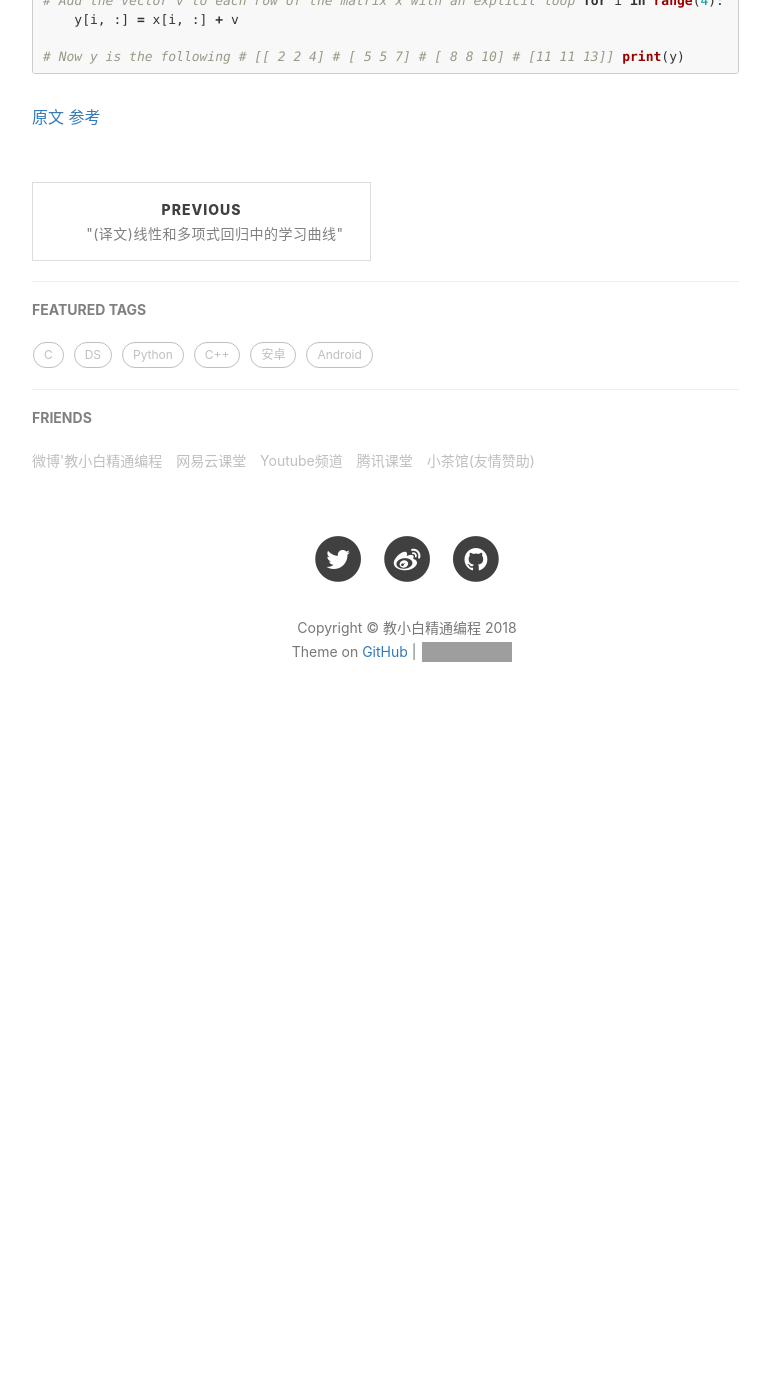
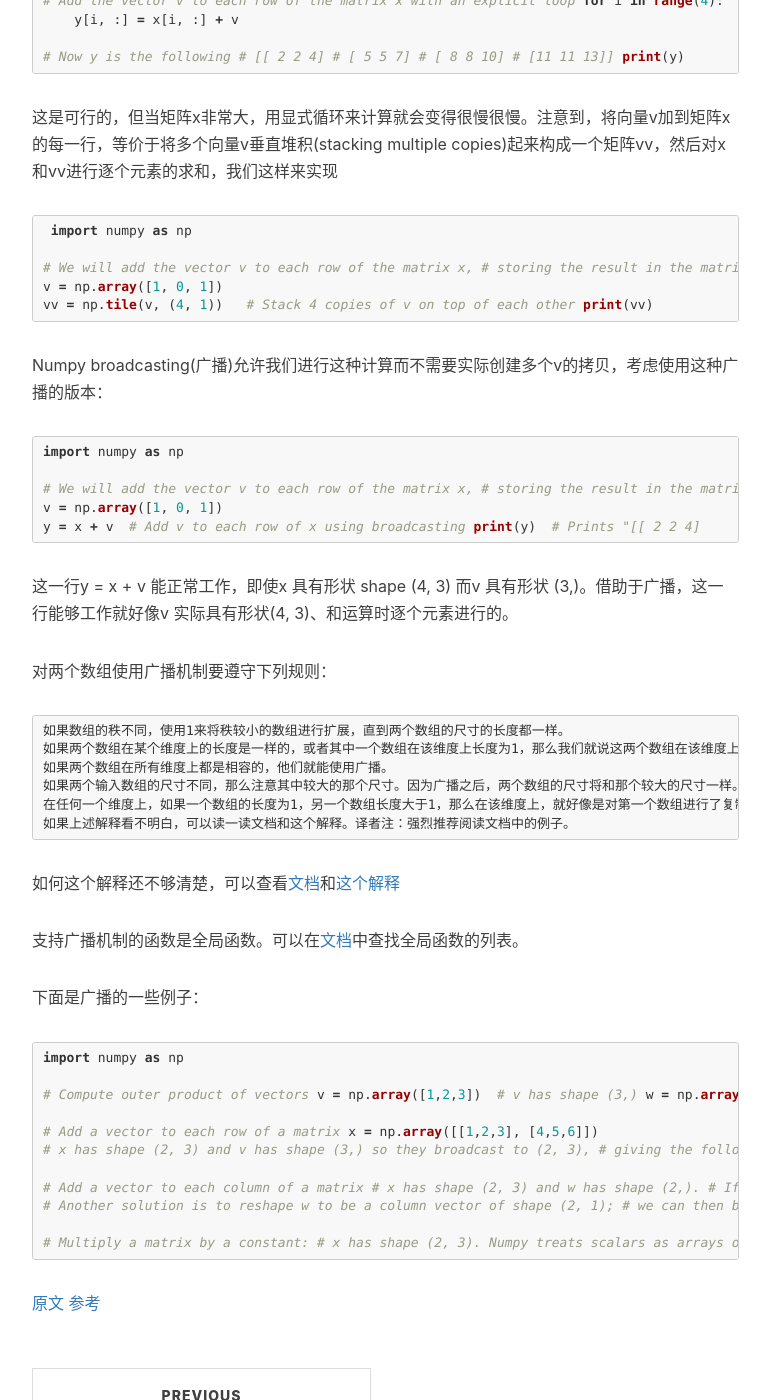
Before and after one commit to xuepro/xuepro.github.io, a Jekyll site: the page built from _posts/2018-05-09-Python Numpy Tutorial.md, in a window 1280 px wide and 1400 px high, scrolled down 12059 px. Shown: the whole window, without its empty margins (233-1003 px from the left). Built offline with Jekyll 4.4.1, drawn with Linux system fonts in a browser that asks for light colours; nearby versions of some CDN libraries; our own code applies the rules of GitHub Pages for plain Markdown files; comment, search, counter and statistics services are not loaded; before the commit the page ends 12815 px from its top, so only the background shows below that; grey boxes are pictures that could not be loaded.

Commit message:
Update 2018-05-09-Python Numpy Tutorial.md

````diff
--- a/_posts/2018-05-09-Python Numpy Tutorial.md
+++ b/_posts/2018-05-09-Python Numpy Tutorial.md
@@ -679,7 +679,100 @@ for i in range(4):
 #  [11 11 13]]
 print(y)
 ```
+这是可行的，但当矩阵x非常大，用显式循环来计算就会变得很慢很慢。注意到，将向量v加到矩阵x的每一行，等价于将多个向量v垂直堆积(stacking multiple copies)起来构成一个矩阵vv，然后对x和vv进行逐个元素的求和，我们这样来实现
+ ```python
+ import numpy as np
 
+# We will add the vector v to each row of the matrix x,
+# storing the result in the matrix y
+x = np.array([[1,2,3], [4,5,6], [7,8,9], [10, 11, 12]])
+v = np.array([1, 0, 1])
+vv = np.tile(v, (4, 1))   # Stack 4 copies of v on top of each other
+print(vv)                 # Prints "[[1 0 1]
+                          #          [1 0 1]
+                          #          [1 0 1]
+                          #          [1 0 1]]"
+y = x + vv  # Add x and vv elementwise
+print(y)  # Prints "[[ 2  2  4
+          #          [ 5  5  7]
+          #          [ 8  8 10]
+          #          [11 11 13]]"
+ ```
+Numpy broadcasting(广播)允许我们进行这种计算而不需要实际创建多个v的拷贝，考虑使用这种广播的版本：
+```python
+import numpy as np
+
+# We will add the vector v to each row of the matrix x,
+# storing the result in the matrix y
+x = np.array([[1,2,3], [4,5,6], [7,8,9], [10, 11, 12]])
+v = np.array([1, 0, 1])
+y = x + v  # Add v to each row of x using broadcasting
+print(y)  # Prints "[[ 2  2  4]
+          #          [ 5  5  7]
+          #          [ 8  8 10]
+          #          [11 11 13]]"
+```
+这一行y = x + v 能正常工作，即使x 具有形状 shape (4, 3) 而v 具有形状 (3,)。借助于广播，这一行能够工作就好像v 实际具有形状(4, 3)、和运算时逐个元素进行的。
+
+对两个数组使用广播机制要遵守下列规则：
+```
+如果数组的秩不同，使用1来将秩较小的数组进行扩展，直到两个数组的尺寸的长度都一样。
+如果两个数组在某个维度上的长度是一样的，或者其中一个数组在该维度上长度为1，那么我们就说这两个数组在该维度上是相容的。
+如果两个数组在所有维度上都是相容的，他们就能使用广播。
+如果两个输入数组的尺寸不同，那么注意其中较大的那个尺寸。因为广播之后，两个数组的尺寸将和那个较大的尺寸一样。
+在任何一个维度上，如果一个数组的长度为1，另一个数组长度大于1，那么在该维度上，就好像是对第一个数组进行了复制。
+如果上述解释看不明白，可以读一读文档和这个解释。译者注：强烈推荐阅读文档中的例子。
+```
+
+如何这个解释还不够清楚，可以查看[文档](http://docs.scipy.org/doc/numpy/user/basics.broadcasting.html)和[这个解释](http://wiki.scipy.org/EricsBroadcastingDoc)
+
+支持广播机制的函数是全局函数。可以在[文档](http://docs.scipy.org/doc/numpy/reference/ufuncs.html#available-ufuncs)中查找全局函数的列表。
+
+下面是广播的一些例子：
+```python
+import numpy as np
+
+# Compute outer product of vectors
+v = np.array([1,2,3])  # v has shape (3,)
+w = np.array([4,5])    # w has shape (2,)
+# To compute an outer product, we first reshape v to be a column
+# vector of shape (3, 1); we can then broadcast it against w to yield
+# an output of shape (3, 2), which is the outer product of v and w:
+# [[ 4  5]
+#  [ 8 10]
+#  [12 15]]
+print(np.reshape(v, (3, 1)) * w)
+
+# Add a vector to each row of a matrix
+x = np.array([[1,2,3], [4,5,6]])
+# x has shape (2, 3) and v has shape (3,) so they broadcast to (2, 3),
+# giving the following matrix:
+# [[2 4 6]
+#  [5 7 9]]
+print(x + v)
+
+# Add a vector to each column of a matrix
+# x has shape (2, 3) and w has shape (2,).
+# If we transpose x then it has shape (3, 2) and can be broadcast
+# against w to yield a result of shape (3, 2); transposing this result
+# yields the final result of shape (2, 3) which is the matrix x with
+# the vector w added to each column. Gives the following matrix:
+# [[ 5  6  7]
+#  [ 9 10 11]]
+print((x.T + w).T)
+# Another solution is to reshape w to be a column vector of shape (2, 1);
+# we can then broadcast it directly against x to produce the same
+# output.
+print(x + np.reshape(w, (2, 1)))
+
+# Multiply a matrix by a constant:
+# x has shape (2, 3). Numpy treats scalars as arrays of shape ();
+# these can be broadcast together to shape (2, 3), producing the
+# following array:
+# [[ 2  4  6]
+#  [ 8 10 12]]
+print(x * 2)
+```
 
 
 [原文](https://cs231n.github.io/python-numpy-tutorial/)
````
